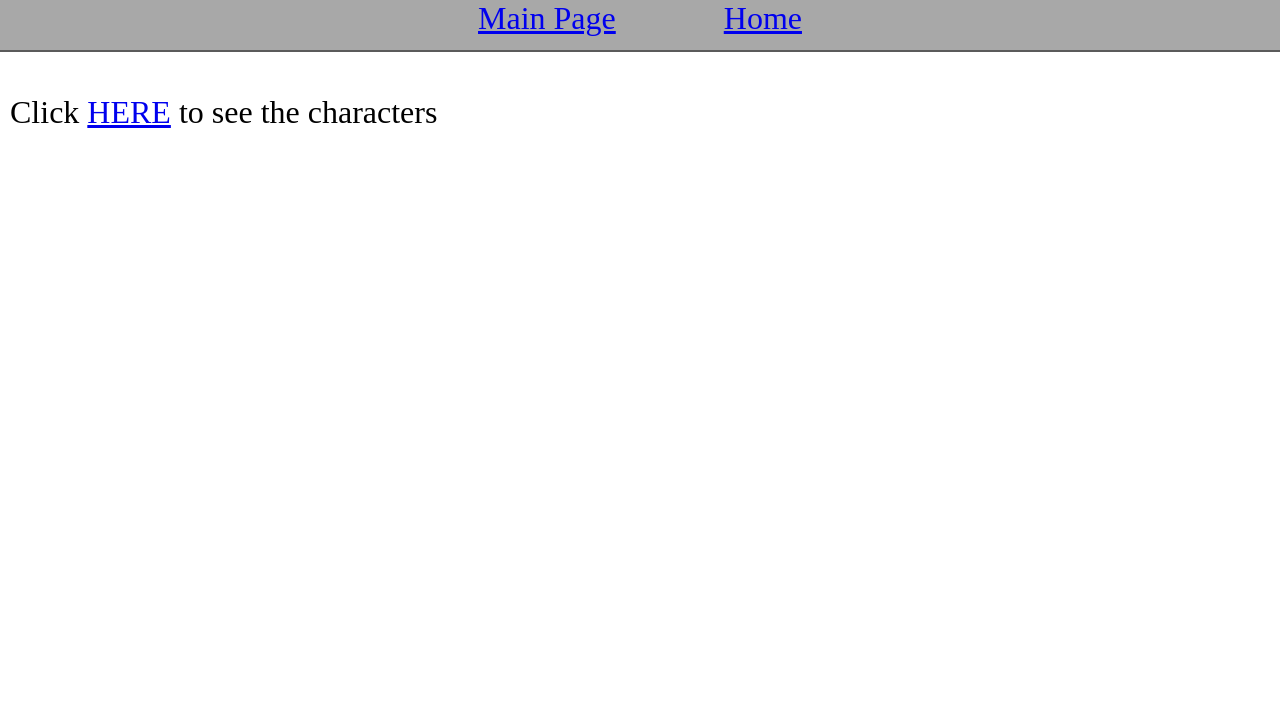
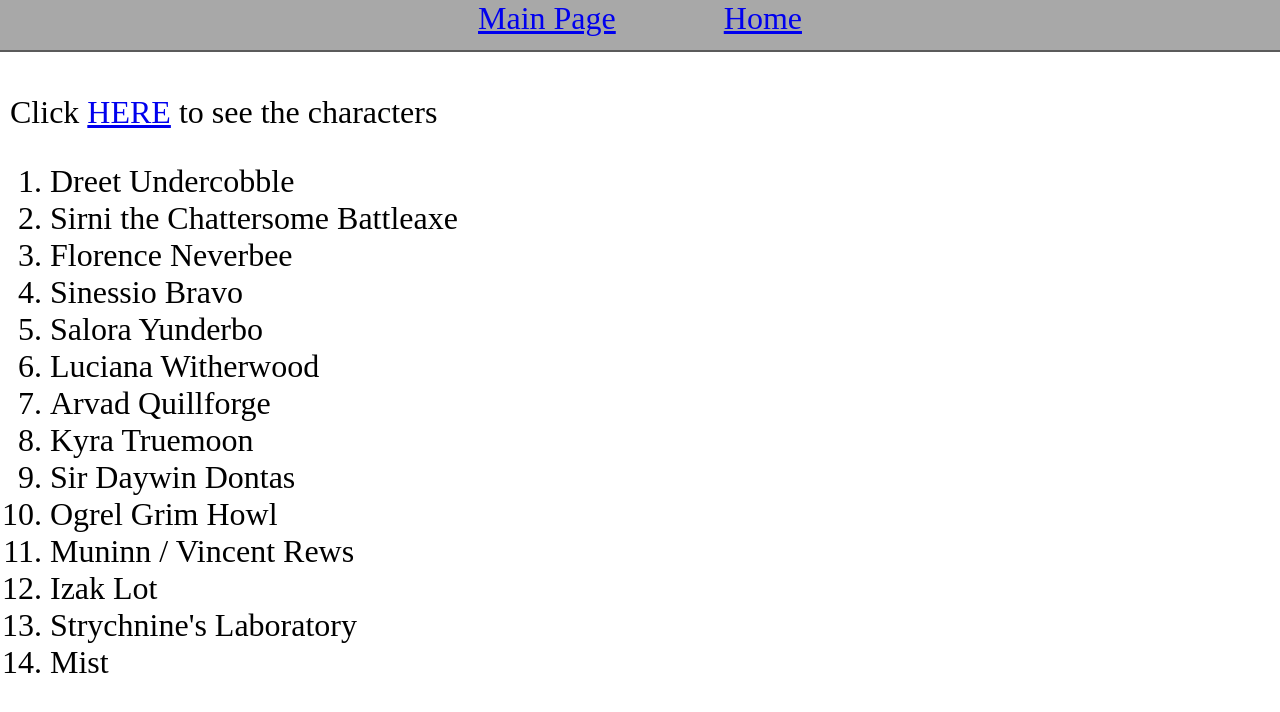
Before and after one commit to SlinkyGoat/slinkygoat.github.io, a plain HTML site: page DndInfo.html in a window 1280 px wide. Drawn offline with Linux system fonts and the light colour scheme.

Commit message:
add stories to main page

```diff
--- a/DndInfo.html
+++ b/DndInfo.html
@@ -13,6 +13,22 @@
     </nav>
     <main>
         <p>Click <a href="characters.html">HERE</a> to see the characters</p>
+        <ol>
+            <li><a href="#">Dreet Undercobble</a></li>
+            <li><a href="#">Sirni the Chattersome Battleaxe</a></li>
+            <li><a href="#">Florence Neverbee</a></li>
+            <li><a href="#">Sinessio Bravo</a></li>
+            <li><a href="#">Salora Yunderbo</a></li>
+            <li><a href="#">Luciana Witherwood</a></li>
+            <li><a href="#">Arvad Quillforge</a></li>
+            <li><a href="#">Kyra Truemoon</a></li>
+            <li><a href="#">Sir Daywin Dontas</a></li>
+            <li><a href="#">Ogrel Grim Howl</a></li>
+            <li><a href="#">Muninn / Vincent Rews</a></li>
+            <li><a href="#">Izak Lot</a></li>
+            <li><a href="#">Strychnine's Laboratory</a></li>
+            <li><a href="#">Mist</a></li>
+        </ol>
     </main>
 
 </body>
--- a/resources/css/dnd.css
+++ b/resources/css/dnd.css
@@ -22,3 +22,13 @@ main {
     top: 52px;
     padding: 10px;
 }
+
+ol a {
+    color: black;
+    text-decoration: none;
+}
+
+a:hover {
+    color: blue;
+    text-decoration: underline;
+}
```
